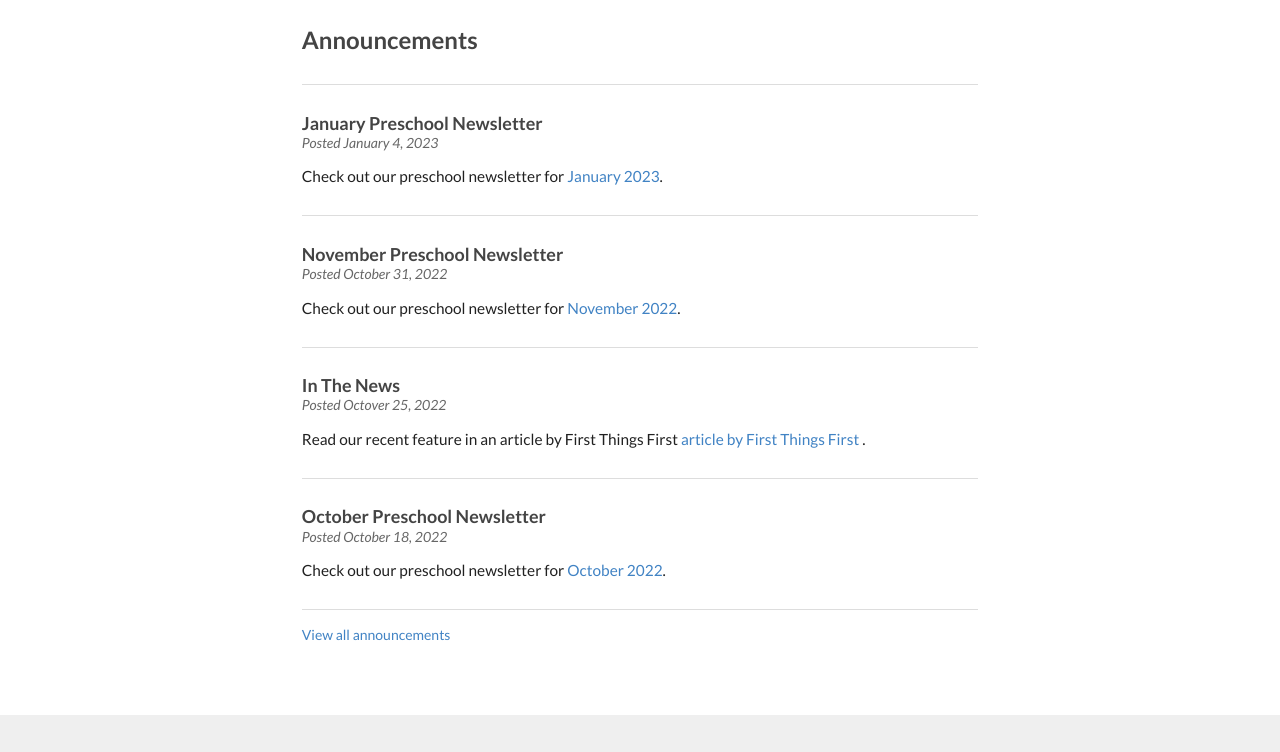
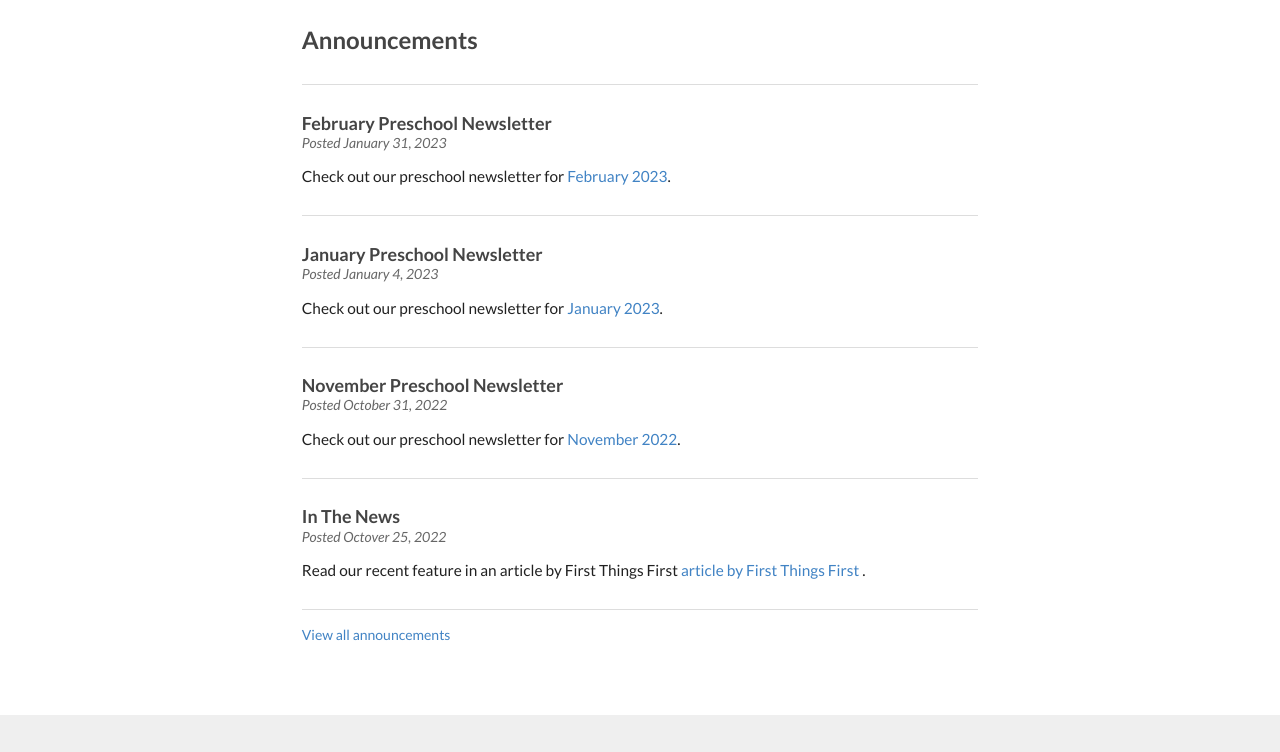
Before and after one commit to childrenofhope/childrenofhope, a Jekyll site: the page built from index.html, in a window 1280 px wide and 900 px high, scrolled down 721 px, cut to the strip 148-900 px from the top of the window. Built offline with Jekyll 4.4.1, drawn with Linux system fonts in a browser that asks for light colours; the list of posts is cut into pages by our own code.

Commit message:
Added February 2023 newsletter

```diff
--- a/newsletter.md
+++ b/newsletter.md
@@ -10,6 +10,9 @@
 <h3 class="ui header">Current School Year</h3>
 
 <div class="ui newsletter list">
+  <a class="item" href="{{ site.baseurl }}/assets/newsletters/2022-2023/COH_February_2023_Newsletter.pdf">
+    February 2023
+  </a>
   <a class="item" href="{{ site.baseurl }}/assets/newsletters/2022-2023/COH_January_2023_Newsletter.pdf">
     January 2023
   </a>
```
Also changed, not shown: _posts/2023-01-31-february-newsletter.md (added, +13 -0 lines), 1 other file.
